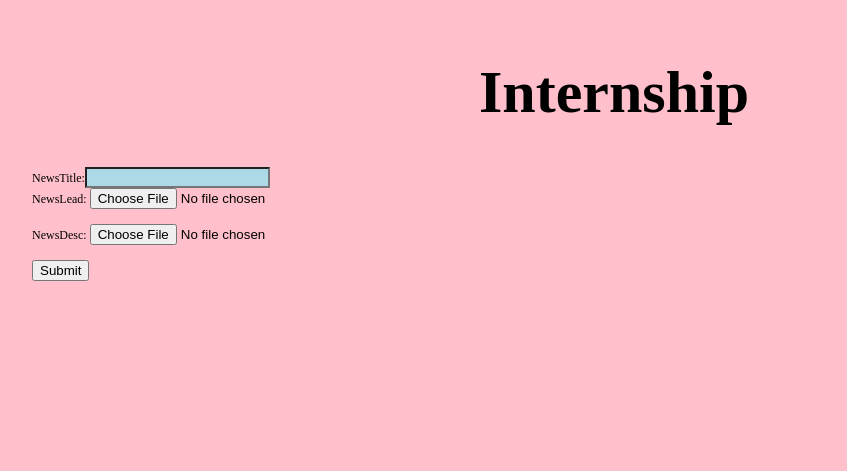
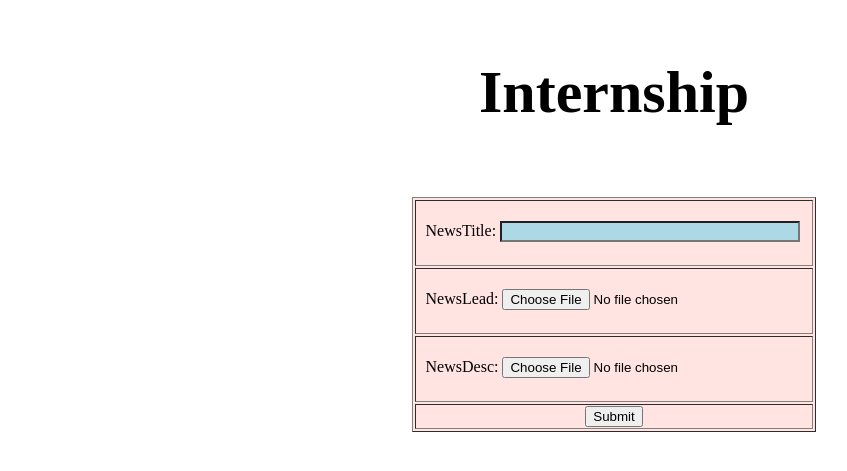
Before and after one commit to NazaninAhmady/Rest, a PHP site: page /?api=1 in a window 1280 px wide. Shown: the top 471 px of the page, without its empty margins (26-873 px from the left). Run offline with PHP 8.4, Linux system fonts and the light colour scheme; data that the repository does not hold is empty; some libraries are stand-ins or nearby versions.

Commit message:
Add files via upload

```diff
--- a/Index.php
+++ b/Index.php
@@ -1,6 +1,7 @@
 <html>
 <head>
     <script src="https://cdnjs.cloudflare.com/ajax/libs/angular.js/1.7.5/angular.min.js"></script>
+    <script src="https://cdn.auth0.com/js/auth0/9.5.1/auth0.min.js"></script>
 </head>
 <body ng-app="MyObject" ng-controller="MyContoller2"  ng-style="MyObj">
 <?php
@@ -12,8 +13,8 @@ if(!empty($id)) {?>
     <div>
         News Id : {{News.News_ID}} <br>
         News Title : {{News.News_Title}} <br>
-        News Lead : {{News.News_Lead}} <br>
-        News Desc : {{News.News_Desc}} <br>
+        News Lead : <a href="files/{{News.News_Lead}}" target="_blank">{{News.News_Lead}}</a><br>
+        News Desc : <a href="files/{{News.News_Desc}}" target="_blank">{{News.News_Desc}}</a><br>
     </div>
     <script>
         var MyModule = angular.module("MyObject", []);
@@ -33,7 +34,6 @@ if(!empty($id)) {?>
         app.controller("MyContoller2", function ($scope) {
             $scope.MyObj = {
                 "color": "Black",
-                "background-color": "Pink",
                 "font-size": "12px",
                 "padding": "50px"
             }
@@ -43,31 +43,53 @@ if(!empty($id)) {?>
     <div ng-init="BackColour='LightBlue' ">
 
 
-        <h1 align="center" style="font-size:60px">Internship</h1>
+        <h1 align="center" style="font-size:60px; width: ">Internship</h1>
+        <br>
+        <br>
 
 
-        <form action="../FirstPage.php" method="post"  enctype="multipart/form-data">
-
-            NewsTitle:<input type="text" name="News_Title"  style="background-color: {{BackColour}}">
-            <br>
-            <!--        -->
-            <!--        <p>-->
-            <!--            FileName2:<input type="text" name="FileName2" ng-model="FileName2" style="background-color: {{BackColour}}">-->
-            <!--            <br>-->
-            <!--        <p>Second File for Uploading is <span ng-bind="FileName2"></span></p>-->
-            <!--        </p>-->
+        <form action="../FirstPage.php" method="post" enctype="multipart/form-data">
 
 
-            NewsLead: <input type="file" name="fileToUpload1">
-            <br><br>
-            NewsDesc: <input type="file" name="fileToUpload2">
-            <br><br>
-            <input type="submit" name="Submit">
+            <table style="with:400px;   background-color: mistyrose" align="center" border="1">
+                <tr>
+                    <td style="padding-top: 20px; padding-bottom: 5px; padding-right: 10px; padding-left: 10px">
+                        NewsTitle: <input type="text" name="News_Title"
+                                          style="background-color: {{BackColour}}; width: 300px;">
+
+                        <br>
+                        <br>
+                    </td>
+                </tr>
+                <tr>
+                    <td style="padding-top: 20px; padding-bottom: 5px; padding-right: 10px; padding-left: 10px">
+                        NewsLead: <input type="file" name="fileToUpload1" style="width: 300px; b">
+                        <br>
+                        <br>
+                    </td>
+                </tr>
+                <tr>
+                    <td style="padding-top: 20px; padding-bottom: 5px; padding-right: 10px; padding-left: 10px">
+                        NewsDesc: <input type="file" name="fileToUpload2" ;>
+                        <br>
+                        <br>
+
+                    </td>
+                </tr>
+                <tr>
+                    <td align="center">
+                        <input type="submit"/>
+
+
+                    </td>
+                </tr>
+            </table>
+
         </form>
 
     </div>
 
-<?php
+    <?php
 }
 ?>
 </body>
```
